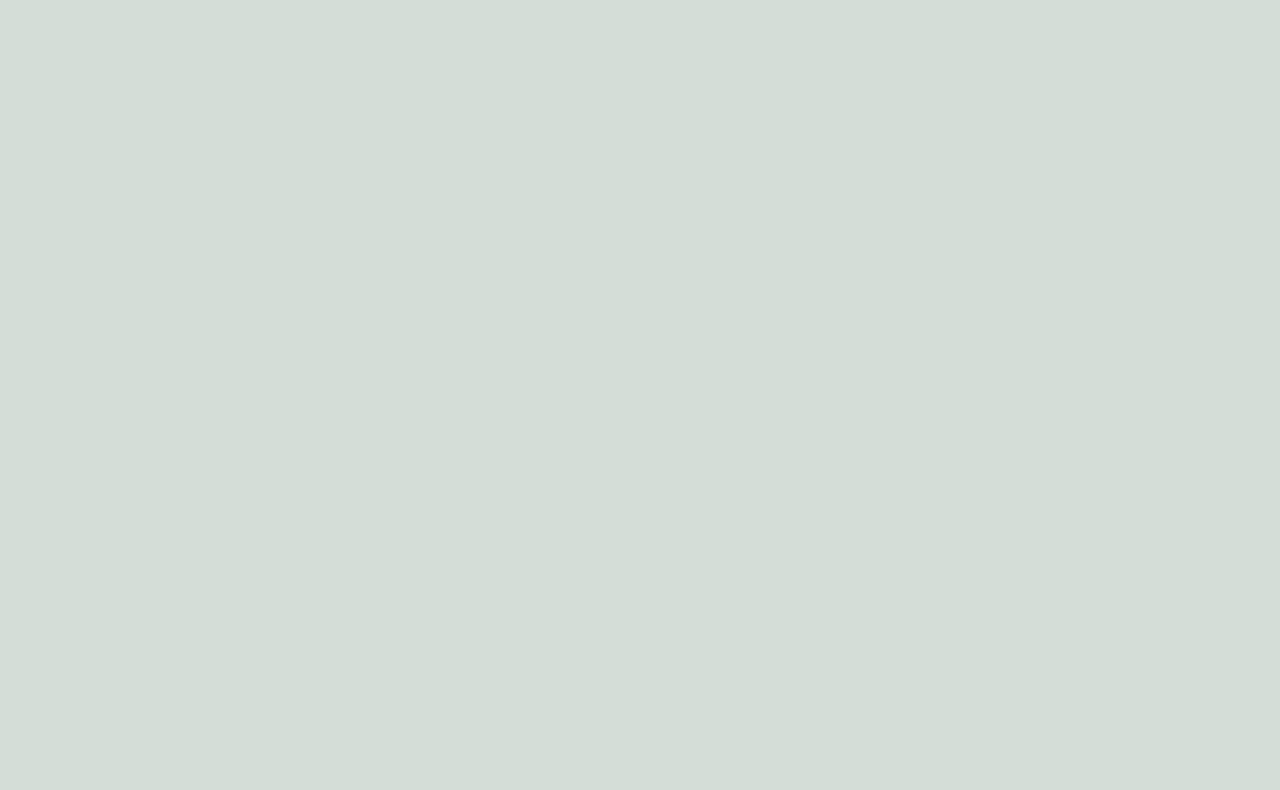
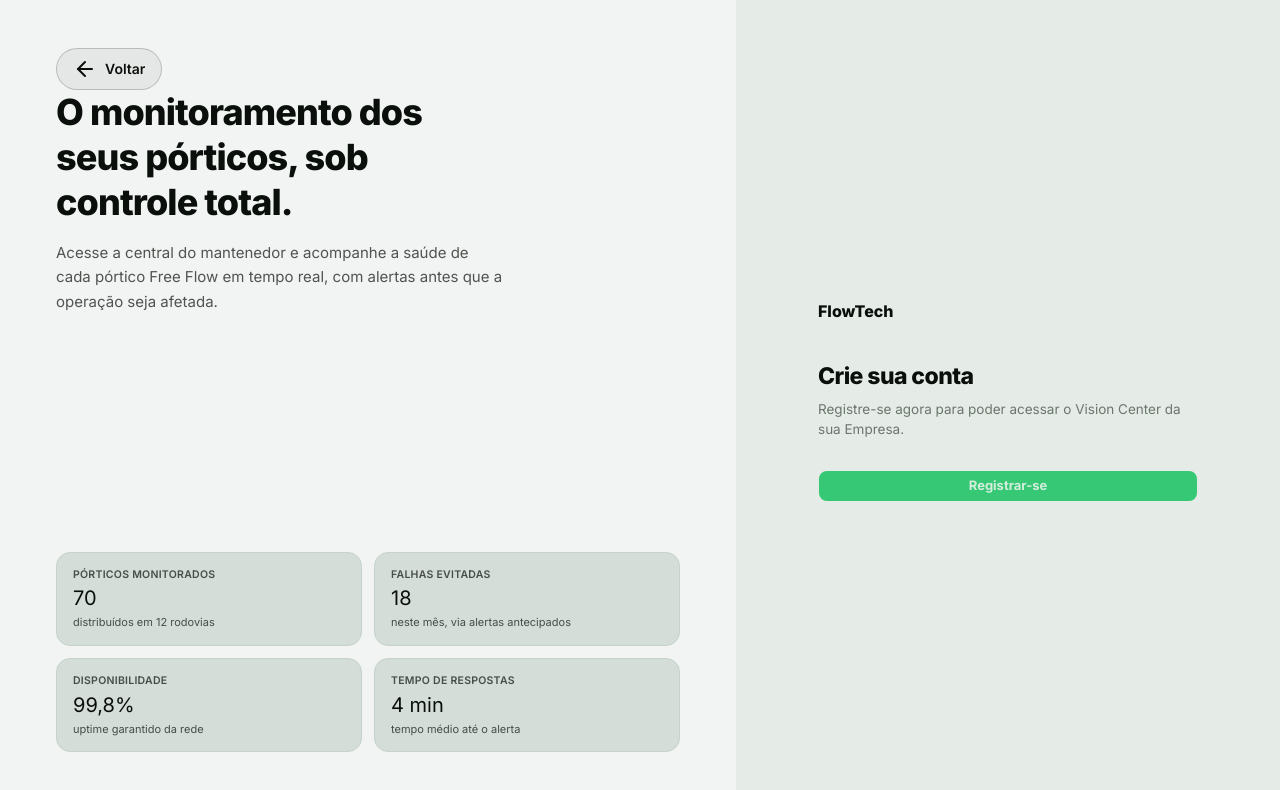
Before and after one commit to FIowTech/flowTech-web, a React (Vite) app in the folder app/: page /cadastrar in a window 1280 px wide. Before the commit this address had no page. Shown: the top 790 px of the page. Built offline with nearby package versions, Linux system fonts and the light colour scheme.

Commit message:
refactor: implement authentication and page redirection

```diff
--- a/app/src/main.jsx
+++ b/app/src/main.jsx
@@ -1,11 +1,14 @@
 import { StrictMode } from "react";
 import { createRoot } from "react-dom/client";
 import { BrowserRouter, Route, Routes } from "react-router";
+import { Toaster } from "./components/ui/toast";
 import "./index.css";
+import AuthLayout from "./pages/auth-layout";
 import EmpresaPage from "./pages/empresa-page";
 import HomePage from "./pages/home-page";
 import LandingPage from "./pages/landing-page";
 import LoginPage from "./pages/login-page";
+import RegisterPage from "./pages/register-page";
 import { useAuth } from "./store/auth-store";
 
 createRoot(document.getElementById("root")).render(
@@ -13,17 +16,21 @@ createRoot(document.getElementById("root")).render(
     <BrowserRouter>
       <App />
     </BrowserRouter>
+    <Toaster />
   </StrictMode>,
 );
 
 export function App() {
-  const isUserLoggedIn = useAuth((state) => state.isLoggedIn);
+  const isLoggedIn = useAuth((state) => state.isLoggedIn);
 
   return (
     <Routes>
-      <Route index element={isUserLoggedIn ? <HomePage /> : <LandingPage />} />
-      <Route path="/login" element={<LoginPage />} />
-      <Route path="/empresa" element={<EmpresaPage />} />
+      <Route index element={isLoggedIn ? <HomePage /> : <LandingPage />} />
+      <Route element={<AuthLayout />}>
+        <Route path="/login" element={<LoginPage />} />
+        <Route path="/cadastrar" element={<RegisterPage />} />
+        <Route path="/cadastrar/empresa" element={<EmpresaPage />} />
+      </Route>
     </Routes>
   );
 }
--- /dev/null
+++ b/app/src/pages/auth-layout.jsx
@@ -0,0 +1,88 @@
+import { ArrowLeftIcon } from "lucide-react";
+import { Link, Outlet } from "react-router";
+
+const benefitCardContents = [
+  {
+    title: "Pórticos monitorados",
+    number: "70",
+    description: "distribuídos em 12 rodovias",
+  },
+  {
+    title: "Falhas evitadas",
+    number: "18",
+    description: "neste mês, via alertas antecipados",
+  },
+  {
+    title: "Disponibilidade",
+    number: "99,8%",
+    description: "uptime garantido da rede",
+  },
+  {
+    title: "Tempo de respostas",
+    number: "4 min",
+    description: "tempo médio até o alerta",
+  },
+];
+
+export default function AuthLayout() {
+  return (
+    <div className="min-h-screen bg-background text-foreground">
+      <div className="flex min-h-screen flex-col lg:flex-row">
+        <div className="relative flex flex-1 flex-col overflow-hidden bg-sidebar px-6 py-10 sm:px-10 lg:flex-[1.3] lg:px-14 lg:py-12">
+          <Link
+            to="/"
+            className="relative z-10 inline-flex w-fit items-center gap-2 self-start rounded-full border border-sidebar-foreground/20 bg-sidebar-foreground/5 px-4 py-2 text-sm font-semibold text-sidebar-foreground backdrop-blur-sm transition hover:bg-sidebar-foreground/10"
+          >
+            <ArrowLeftIcon />
+            <span>Voltar</span>
+          </Link>
+
+          <div className="relative z-10 mt-10 max-w-md lg:mt-0">
+            <h1 className="mb-4 text-3xl font-extrabold leading-tight tracking-tight text-sidebar-foreground sm:text-4xl">
+              O monitoramento dos seus pórticos, sob controle total.
+            </h1>
+
+            <span className="block text-[15px] leading-relaxed text-sidebar-foreground/70">
+              Acesse a central do mantenedor e acompanhe a saúde de cada pórtico
+              Free Flow em tempo real, com alertas antes que a operação seja
+              afetada.
+            </span>
+          </div>
+
+          <div className="relative z-10 mt-10 grid grid-cols-2 gap-3 lg:mt-auto">
+            {benefitCardContents.map((item) => (
+              <BenefitCard
+                key={item.title}
+                title={item.title}
+                number={item.number}
+                description={item.description}
+              />
+            ))}
+          </div>
+        </div>
+
+        <div className="flex flex-1 items-center justify-center bg-background px-6 py-12 sm:px-8 lg:py-10">
+          <Outlet />
+        </div>
+      </div>
+    </div>
+  );
+}
+
+function BenefitCard({ title, number, description }) {
+  return (
+    <div className="rounded-xl border border-sidebar-border bg-sidebar-accent px-4 py-3.5">
+      <div className="mb-1.5 text-[10.5px] font-semibold uppercase tracking-wide text-sidebar-foreground/70">
+        {title}
+      </div>
+
+      <div className="text-xl leading-none text-sidebar-foreground">
+        {number}
+      </div>
+
+      <div className="mt-1.5 text-[11px] text-sidebar-foreground/70">
+        {description}
+      </div>
+    </div>
+  );
+}
--- a/app/src/pages/home-page.jsx
+++ b/app/src/pages/home-page.jsx
@@ -3,10 +3,12 @@ import { useAuth } from "@/store/auth-store";
 
 export default function HomePage() {
   const logout = useAuth((state) => state.logout);
+  const user = useAuth((state) => state.usuario);
 
   return (
     <div>
       <h1>HomePage</h1>
+      <p>Usuário Logado: {JSON.stringify(user, null, 2)}</p>
       <Button onClick={logout}>Sair</Button>
     </div>
   );
--- a/app/src/pages/login-page.jsx
+++ b/app/src/pages/login-page.jsx
@@ -1,13 +1,19 @@
 import { Button } from "@/components/ui/button";
 import { Input } from "@/components/ui/input";
 import { Label } from "@/components/ui/label";
+import { Spinner } from "@/components/ui/spinner";
+import { toast } from "@/components/ui/toast";
 import { useAuth } from "@/store/auth-store";
-import { ArrowLeftIcon, EyeClosedIcon, EyeIcon } from "@phosphor-icons/react";
-import { useState } from "react";
-import { Link } from "react-router";
+import { EyeClosedIcon, EyeIcon } from "@phosphor-icons/react";
+import { useEffect, useState } from "react";
+import { useNavigate } from "react-router";
 
 export default function LoginPage() {
+  const navigate = useNavigate();
   const login = useAuth((state) => state.login);
+  const isPending = useAuth((state) => state.isPending);
+  const isLoggedIn = useAuth((state) => state.isLoggedIn);
+
   const [credentials, setCredentials] = useState({
     email: "",
     senha: "",
@@ -20,73 +26,35 @@ export default function LoginPage() {
   const handleSenhaChange = (e) =>
     setCredentials((prev) => ({ ...prev, senha: e.target.value }));
 
-  const handleSubmit = (e) => {
+  const handleSubmit = async (e) => {
     e.preventDefault();
-    login(credentials);
+
+    const result = await login(credentials);
+
+    if (!result.success) {
+      toast.add({
+        description: result.error,
+        type: "error",
+      });
+
+      return;
+    }
+
+    toast.add({
+      description: "Login efetuado, redirecionando...",
+      type: "success",
+    });
+
+    navigate({ pathname: result.redirectTo, replace: true });
   };
 
   const toggleSenhaVisible = () => setSenhaVisible((prev) => !prev);
 
-  const benefitCardContents = [
-    {
-      title: "Pórticos monitorados",
-      number: "70",
-      description: "distribuídos em 12 rodovias",
-    },
-    {
-      title: "Falhas evitadas",
-      number: "18",
-      description: "neste mês, via alertas antecipados",
-    },
-    {
-      title: "Disponibilidade",
-      number: "99,8%",
-      description: "uptime garantido da rede",
-    },
-    {
-      title: "Tempo de respostas",
-      number: "4 min",
-      description: "tempo médio até o alerta",
-    },
-  ];
+  useEffect(() => {
+    if (isLoggedIn) navigate("/", { replace: true });
+  });
 
   return (
-    <div className="min-h-screen bg-background text-foreground">
-      <div className="flex min-h-screen flex-col lg:flex-row">
-        <div className="relative flex flex-1 flex-col overflow-hidden bg-sidebar px-6 py-10 sm:px-10 lg:flex-[1.3] lg:px-14 lg:py-12">
-          <Link
-            to="/"
-            className="relative z-10 inline-flex w-fit items-center gap-2 self-start rounded-full border border-sidebar-foreground/20 bg-sidebar-foreground/5 px-4 py-2 text-sm font-semibold text-sidebar-foreground backdrop-blur-sm transition hover:bg-sidebar-foreground/10"
-          >
-            <ArrowLeftIcon />
-            <span>Voltar</span>
-          </Link>
-
-          <div className="relative z-10 mt-10 max-w-md lg:mt-0">
-            <h1 className="mb-4 text-3xl font-extrabold leading-tight tracking-tight text-sidebar-foreground sm:text-4xl">
-              O monitoramento dos seus pórticos, sob controle total.
-            </h1>
-
-            <span className="block text-[15px] leading-relaxed text-sidebar-foreground/70">
-              Acesse a central do mantenedor e acompanhe a saúde de cada pórtico
-              Free Flow em tempo real, com alertas antes que a operação seja
-              afetada.
-            </span>
-          </div>
-
-          <div className="relative z-10 mt-10 grid grid-cols-2 gap-3 lg:mt-auto">
-            {benefitCardContents.map((item) => (
-              <BenefitCard
-                key={item.title}
-                title={item.title}
-                number={item.number}
-                description={item.description}
-              />
-            ))}
-          </div>
-        </div>
-
-        <div className="flex flex-1 items-center justify-center bg-background px-6 py-12 sm:px-8 lg:py-10">
     <div className="w-full max-w-[380px]">
       <div className="mb-9 flex items-center gap-2 text-[16px] font-extrabold text-foreground">
         FlowTech
@@ -99,8 +67,7 @@ export default function LoginPage() {
           </h2>
 
           <span className="block text-[13.5px] text-muted-foreground">
-                  Faça login para acompanhar a saúde dos seus pórticos Free
-                  Flow.
+            Faça login para acompanhar a saúde dos seus pórticos Free Flow.
           </span>
         </div>
 
@@ -149,33 +116,19 @@ export default function LoginPage() {
 
           <Button
             type="submit"
-                  className="mt-1.5 w-full rounded-[9px] bg-primary py-3.5 text-[13px] font-bold uppercase tracking-wide text-primary-foreground transition hover:bg-primary-hover active:translate-y-px"
+            disabled={isPending || !credentials.email || !credentials.senha}
+            className="mt-1.5 w-full rounded-[9px] bg-primary py-3.5 text-[13px] font-bold text-primary-foreground transition hover:bg-primary-hover active:translate-y-px"
           >
-                  <span>Entrar</span>
+            {isPending ? (
+              <span className="flex items-center space-x-2">
+                <Spinner /> Entrando
+              </span>
+            ) : (
+              "Entrar"
+            )}
           </Button>
         </form>
       </div>
     </div>
-        </div>
-      </div>
-    </div>
   );
 }
-
-function BenefitCard({ title, number, description }) {
-  return (
-    <div className="rounded-xl border border-sidebar-border bg-sidebar-accent px-4 py-3.5">
-      <div className="mb-1.5 text-[10.5px] font-semibold uppercase tracking-wide text-sidebar-foreground/70">
-        {title}
-      </div>
-
-      <div className="text-xl leading-none text-sidebar-foreground">
-        {number}
-      </div>
-
-      <div className="mt-1.5 text-[11px] text-sidebar-foreground/70">
-        {description}
-      </div>
-    </div>
-  );
-}
--- /dev/null
+++ b/app/src/pages/register-page.jsx
@@ -0,0 +1,47 @@
+import { Button } from "@/components/ui/button";
+import { useAuth } from "@/store/auth-store";
+import { useEffect } from "react";
+import { useNavigate } from "react-router";
+
+export default function RegisterPage() {
+  const isLoggedIn = useAuth((state) => state.isLoggedIn);
+  const navigate = useNavigate();
+
+  const handleSubmit = (e) => {
+    e.preventDefault();
+    console.log("HEYA!");
+  };
+
+  useEffect(() => {
+    if (isLoggedIn) navigate("/", { replace: true });
+  });
+
+  return (
+    <div className="w-full max-w-[380px]">
+      <div className="mb-9 flex items-center gap-2 text-[16px] font-extrabold text-foreground">
+        FlowTech
+      </div>
+
+      <div>
+        <div className="mb-6">
+          <h2 className="mb-1.5 text-[23px] font-extrabold tracking-tight text-foreground">
+            Crie sua conta
+          </h2>
+
+          <span className="block text-[13.5px] text-muted-foreground">
+            Registre-se agora para poder acessar o Vision Center da sua Empresa.
+          </span>
+        </div>
+
+        <form onSubmit={handleSubmit} className="flex flex-col gap-4">
+          <Button
+            type="submit"
+            className="mt-1.5 w-full rounded-[9px] bg-primary py-3.5 text-[13px] font-bold text-primary-foreground transition hover:bg-primary-hover active:translate-y-px"
+          >
+            Registrar-se
+          </Button>
+        </form>
+      </div>
+    </div>
+  );
+}
```
Lines whose indentation alone changed are shown as unchanged.
